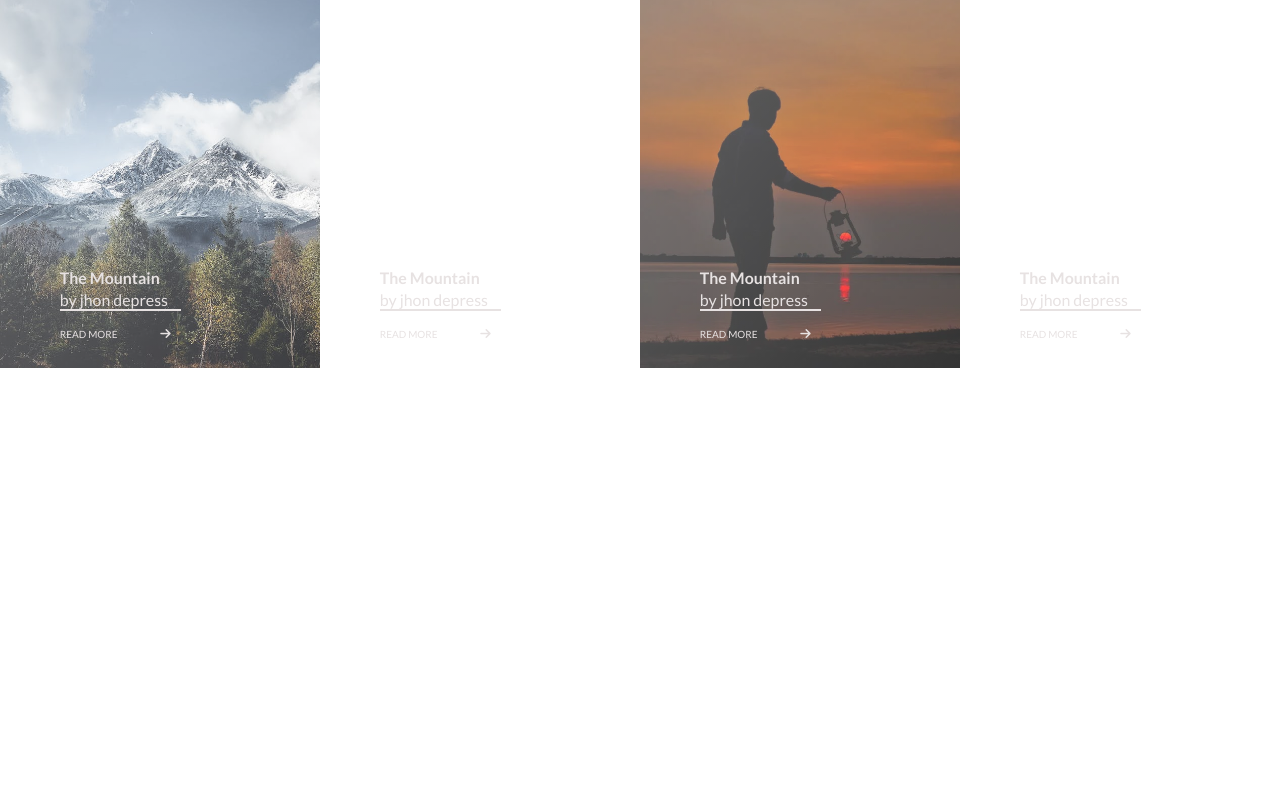
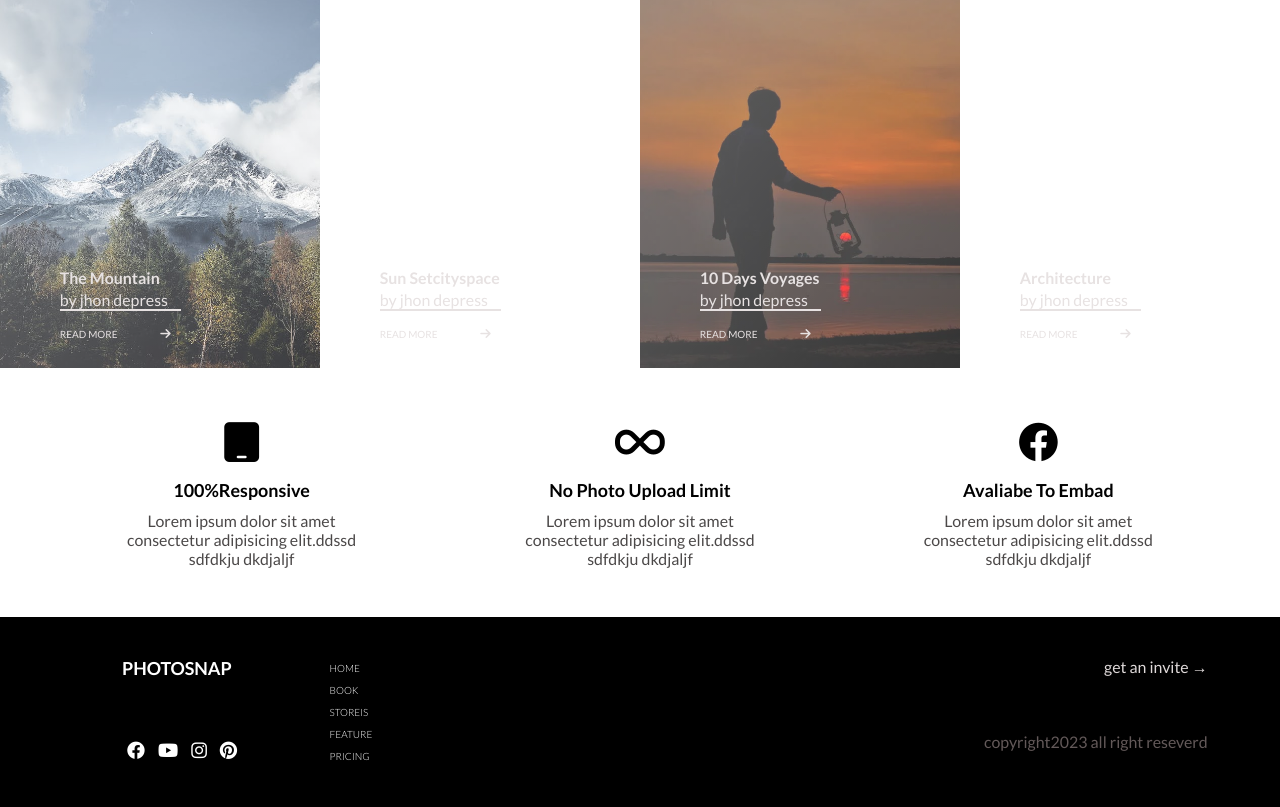
Before and after one commit to Matif408/portfolio, a plain HTML site: page index.html in a window 1280 px wide. Shown: the part 1140-1947 px from the top of the page. Before the commit the page ends 1508 px from the top, so only its background shows below. Drawn offline with Linux system fonts and the light colour scheme.

Commit message:
portfolo

```diff
--- a/css/style.css
+++ b/css/style.css
@@ -31,9 +31,9 @@ button{
     max-width: 114rem;
     margin: 0 auto;
 }
-.margin_small{
+/* .margin_small{
     margin-top: 1rem;
-}
+} */
 .row::after{
     content: "";
     display: table;
@@ -101,7 +101,34 @@ button{
     background-color: white;
     height: 36rem;
 }
+.row4{
+    max-width: 114rem;
+    margin: 0 auto;
+}
+.row4::after{
+    content: "";
+    display: table;
+    clear: both;
+}
+.col-2-of-9{
+    /* background-color: green; */
+    width: calc(2 *(100%/9));
+    float: left;
+}
+.col-1-of-9{
+    /* background-color: green; */
+    width: calc((100%/9));
+    float: left;
+}
+.col-6-of-9{
+    /* background-color: green; */
+    width: calc(6*(100%/9));
+    float: left;
+}
 /* navbar */
+.navigation{
+    padding-top: 1rem;
+}
 .logo{
     font-size: 2rem;
     font-weight: 900;
@@ -130,7 +157,7 @@ button{
     padding: .6rem 1.2rem;
     text-transform: uppercase;
     font-size: 1.4rem;
-
+    margin-inline:auto;
     transition: all .4s;
 }
 .navbtn:hover{
@@ -139,14 +166,15 @@ button{
 }
 .text_box{
     max-width: 33rem;
-    padding-left: 8rem;
+    margin-inline: auto;
+    padding: 3rem;
 }
 
 /* heading primary */
 .heading_primary{
     text-transform: uppercase;
     font-weight: 400;
-    margin-top: 6rem;
+
 }
 .heading_primary-1{
     color: white;
@@ -187,7 +215,7 @@ button{
 .img{
     height: 36rem;
     width: 100%;
-    background-size: cover;
+    object-fit: cover;
 }
 /* card section */
 .card{
@@ -246,3 +274,62 @@ button{
     margin-left: 3rem;
     padding: 1rem;
 }
+/* feature_section */
+.feature_box{
+    margin-inline: auto;
+    padding: 5rem;
+    text-align: center;
+}
+.feature_icon{
+    font-size: 4rem;
+    color: black;
+    margin-bottom: 1.4rem;
+}
+.feature_text1{
+    font-size: 1.8rem;
+    text-transform: capitalize;
+    margin-bottom: 1rem;
+}
+.feature_text2{
+    color: rgb(75, 72, 72);
+}
+/* footer */
+.footer{
+    background-color: black;
+    padding-top: 4rem;
+    padding-bottom: 4rem;
+}
+.footer_content{
+    padding-left: 5rem;
+}
+.heading_footer{
+    font-size: 1.8rem;
+    color: white;
+    text-transform: uppercase;
+    font-weight: 600;
+    margin-bottom: 5.5rem;
+}
+.footer_icon{
+    color: white;
+    font-size: 1.8rem;
+    padding: .5rem;
+}
+.footer_link{
+    display: block;
+    color: white;
+    font-size: 1rem;
+    font-weight: 300;
+    text-transform: uppercase;
+    padding: .5rem;
+}
+.footer_content2{
+    text-align: right;
+}
+.btn_footer{
+    color: rgb(223, 217, 217);
+    margin-bottom: 5.5rem;
+
+}
+.footer_paragraph{
+    color: rgb(99, 89, 89);
+}
--- a/index.html
+++ b/index.html
@@ -10,7 +10,7 @@
 </head>
 <body>
     <nav class="navigation">
-        <div class="row margin_small">
+        <div class="row">
             <div class="col-1-of-3">
                 <span class="logo">photosnap</span>
 
@@ -105,7 +105,7 @@
             </div>
             <div class="col-1-of-4 card card2">
                 <div class="card_contant">
-                <h4 class="heading_tertiary">The mountain</h4>
+                <h4 class="heading_tertiary">sun setcityspace</h4>
                 <p class="card_text">by jhon depress</p>
                 <div class="btn_icon">
                     <button class="button">Read more</button>
@@ -115,7 +115,7 @@
             </div>
             <div class="col-1-of-4 card card3">
                 <div class="card_contant">
-                <h4 class="heading_tertiary">The mountain</h4>
+                <h4 class="heading_tertiary">10 days voyages</h4>
                 <p class="card_text">by jhon depress</p>
                 <div class="btn_icon">
                     <button class="button">Read more</button>
@@ -125,7 +125,7 @@
             </div>
             <div class="col-1-of-4 card card4">
                 <div class="card_contant">
-                    <h4 class="heading_tertiary">The mountain</h4>
+                    <h4 class="heading_tertiary">Architecture</h4>
                     <p class="card_text">by jhon depress</p>
                     <div class="btn_icon">
                         <button class="button">Read more</button>
@@ -135,6 +135,59 @@
             </div>
         </div>
     </main>
+    <section class="section_feature">
+        <div class="row">
+            <div class="col-1-of-3">
+                <div class="feature_box">
+                    <a href="#" class="feature_icon"><i class="fa-solid fa-tablet"></i></a>
+                    <h5 class="feature_text1">100%responsive</h5>
+                    <p class="feature_text2">Lorem ipsum dolor sit amet consectetur adipisicing elit.ddssd  sdfdkju dkdjaljf</p>
+                </div>
+            </div>
+            <div class="col-1-of-3">
+                <div class="feature_box">
+                    <a href="#" class="feature_icon"><i class="fa-solid fa-infinity"></i></a>
+                    <h5 class="feature_text1">no photo upload limit</h5>
+                    <p class="feature_text2">Lorem ipsum dolor sit amet consectetur adipisicing elit.ddssd  sdfdkju dkdjaljf</p>
+                </div>
+            </div>
+            <div class="col-1-of-3">
+                <div class="feature_box">
+                    <a href="#" class="feature_icon"><i class="fa-brands fa-facebook"></i></a>
+                    <h5 class="feature_text1">avaliabe to embad</h5>
+                    <p class="feature_text2">Lorem ipsum dolor sit amet consectetur adipisicing elit.ddssd  sdfdkju dkdjaljf</p>
+                </div>
+            </div>
+        </div>
+    </section>
+    <footer class="footer">
+        <div class="row4">
+            <div class="col-2-of-9">
+               <div class="footer_content">
+                <h3 class="heading_footer">photosnap</h3>
+                <a href="#" class="footer_icon"><i class="fa-brands fa-facebook"></i></a>
+                <a href="#" class="footer_icon"><i class="fa-brands fa-youtube"></i></a>
+                <a href="#" class="footer_icon"><i class="fa-brands fa-instagram"></i></a>
+                <a href="#" class="footer_icon"><i class="fa-brands fa-pinterest"></i></a>
+               </div>
+
+
+            </div>
+            <div class="col-1-of-9">
+                <a href="#" class="footer_link">Home</a>
+                <a href="#" class="footer_link">book</a>
+                <a href="#" class="footer_link">storeis</a>
+                <a href="#" class="footer_link">feature</a>
+                <a href="#" class="footer_link">pricing</a>
+            </div>
+            <div class="col-6-of-9">
+                <div class="footer_content2">
+                    <a href="#" class="btn_footer">get an invite &rightarrow;</a>
+                    <p class="footer_paragraph">copyright2023 all right reseverd</p>
+                </div>
+            </div>
+        </div>
+    </footer>
 
     <!-- <section>
         <div class="row">
@@ -167,5 +220,14 @@
             <div class="col-1-of-4">3</div>
         </div>
     </section> -->
+    <!-- <section>
+        <div class="row4">
+            <div class="col-2-of-9">1</div>
+            <div class="col-1-of-9">2</div>
+            <div class="col-6-of-9">3</div>
+        </div>
+
+
+    </section> -->
 </body>
 </html>
```
